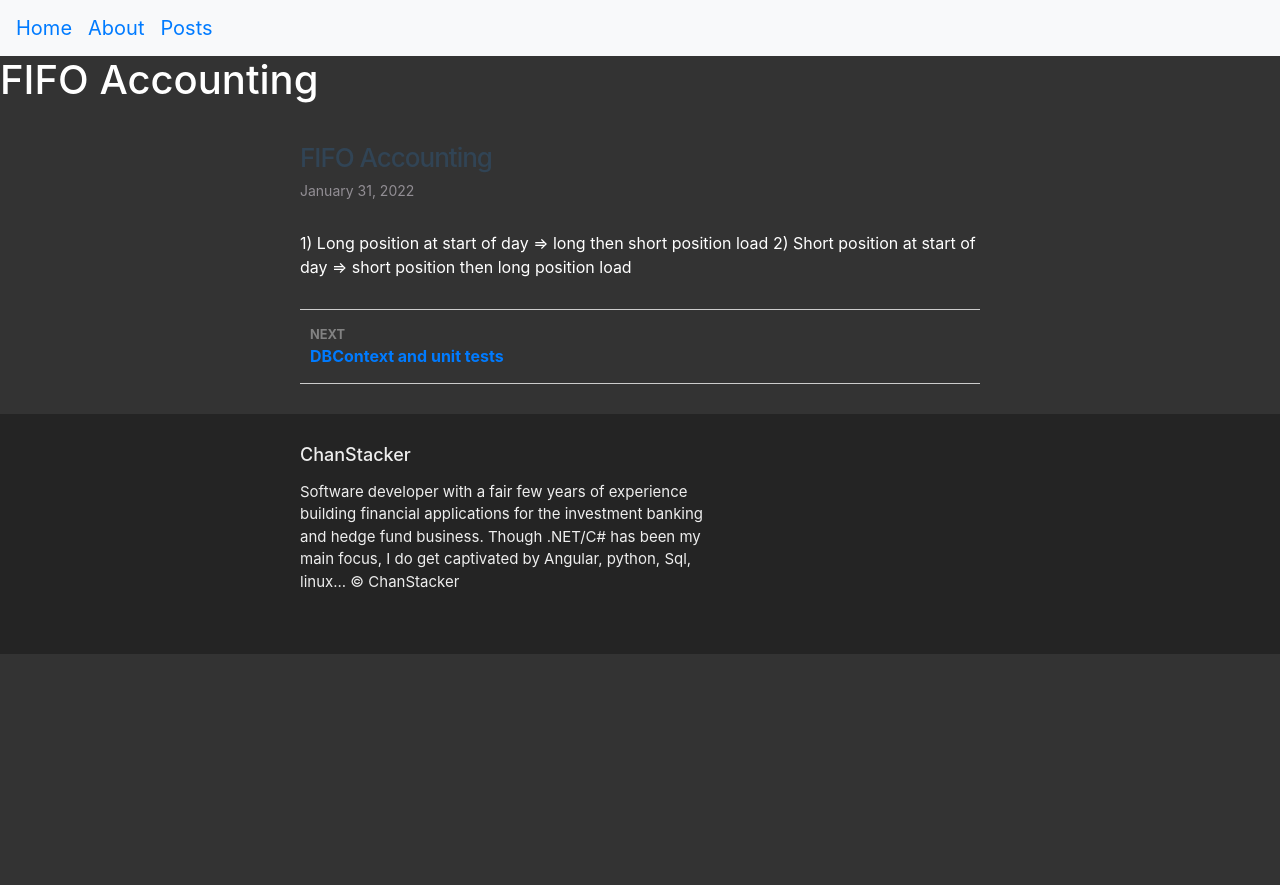
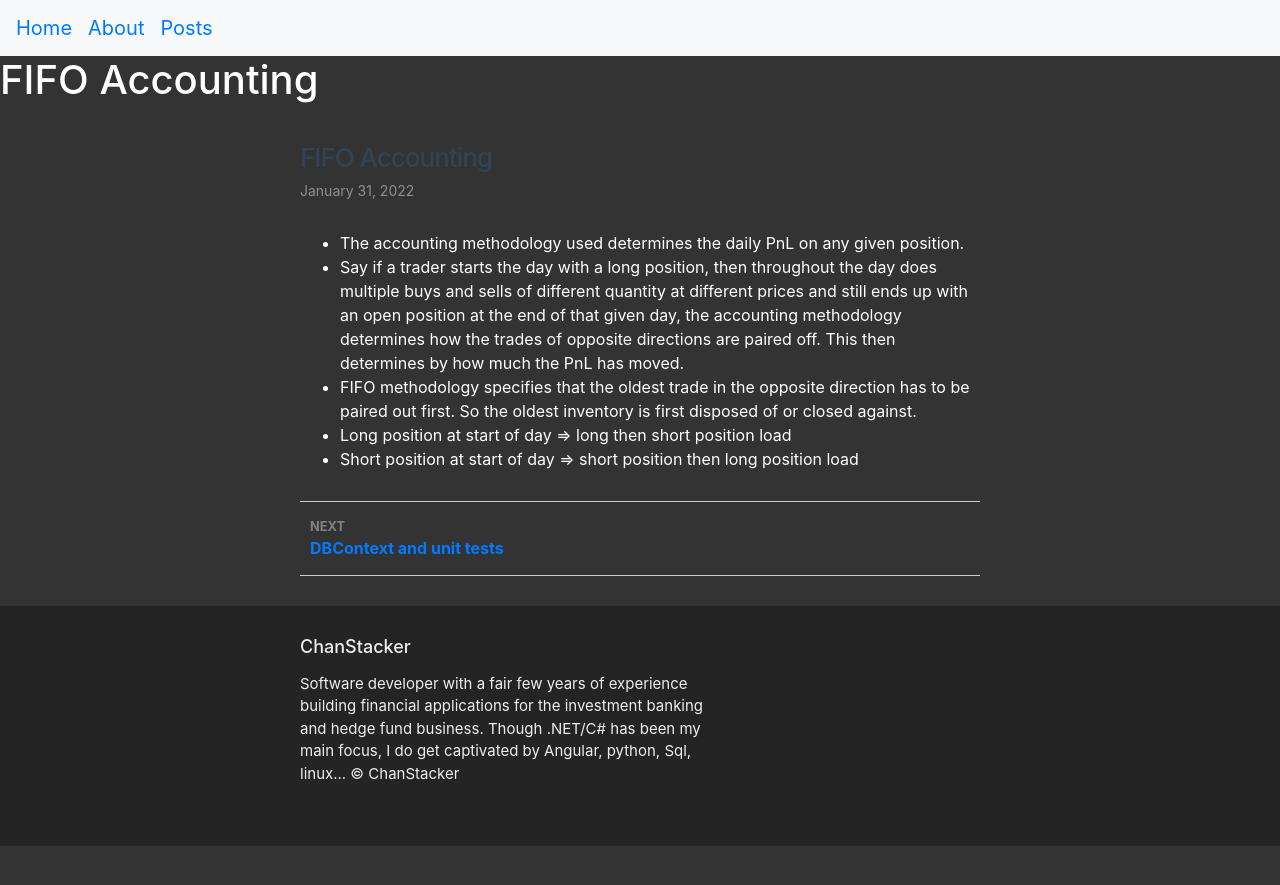
Before and after one commit to ChanStacker/chanstacker.github.io, a Jekyll site: the page built from _posts/2022-01-31-intradyfifo.markdown, in a window 1280 px wide. Shown: the top 885 px of the page. Built offline with Jekyll 4.4.1, drawn with Linux system fonts in a browser that asks for light colours.

Commit message:
TBS-2: Fifo accounting

```diff
--- a/_posts/2022-01-31-intradyfifo.markdown
+++ b/_posts/2022-01-31-intradyfifo.markdown
@@ -5,5 +5,8 @@ date:   2022-01-31 09:00:00 +0100
 categories: FIFO Accounting
 ---
 
-1) Long position at start of day => long then short position load
-2) Short position at start of day => short position then long position load
+* The accounting methodology used determines the daily PnL on any given position.
+* Say if a trader starts the day with a long position, then throughout the day does multiple buys and sells of different quantity at different prices and still ends up with an open position at the end of that given day, the accounting methodology determines how the trades of opposite directions are paired off.  This then determines by how much the PnL has moved.
+* FIFO methodology specifies that the oldest trade in the opposite direction has to be paired out first.  So the oldest inventory is first disposed of or closed against.
+* Long position at start of day => long then short position load
+* Short position at start of day => short position then long position load
```
